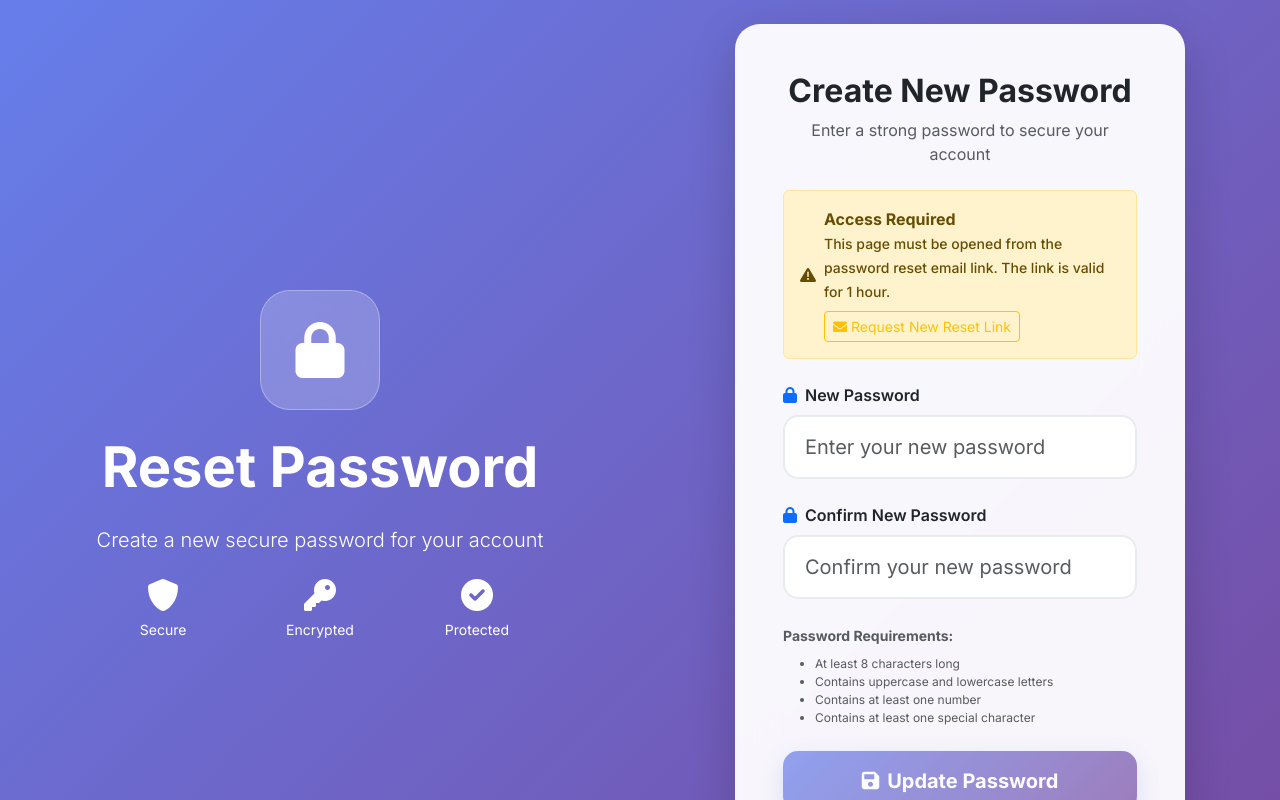
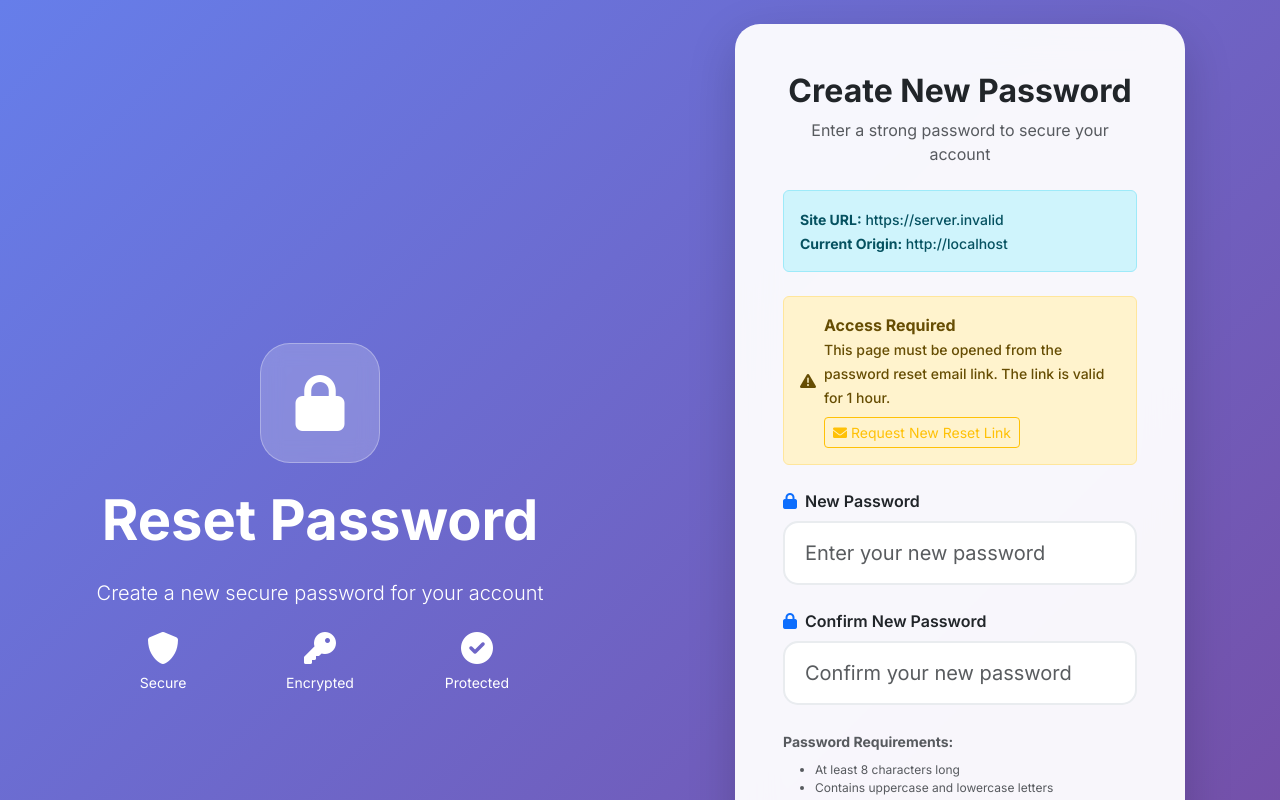
Before and after one commit to Lekgalake/online-exam-repository-master, a React (Create React App) app: page /reset-password in a window 1280 px wide. Shown: the top 800 px of the page. Built offline with nearby package versions, Linux system fonts and the light colour scheme; no server answers; the HTML template or start-up script is replaced by a standard one.

Commit message:
Update ResetPassword.js

```diff
--- a/src/components/ResetPassword.js
+++ b/src/components/ResetPassword.js
@@ -8,7 +8,6 @@ const ResetPassword = () => {
   const [loading, setLoading] = useState(false);
   const [message, setMessage] = useState('');
   const [error, setError] = useState('');
-  const [debugInfo, setDebugInfo] = useState('');
   const [passwordStrength, setPasswordStrength] = useState('');
   const [hasRecoverySession, setHasRecoverySession] = useState(false);
   const [isCheckingSession, setIsCheckingSession] = useState(true);
@@ -20,6 +19,12 @@ const ResetPassword = () => {
       return () => clearTimeout(timer);
     }
   }, [error]);
+
+  useEffect(() => {
+    const siteUrl = process.env.REACT_APP_SITE_URL || window.location.origin;
+    console.log('Site URL:', siteUrl);
+    console.log('Current origin:', window.location.origin);
+  }, []);
 
   useEffect(() => {
     if (message) {
@@ -163,6 +168,13 @@ const ResetPassword = () => {
     setError('');
     setMessage('');
 
+    // Ensure we're not still checking for a session
+    if (isCheckingSession) {
+      setError('❌ Still verifying your access. Please wait...');
+      setLoading(false);
+      return;
+    }
+
     // Ensure the page was opened from the password reset email link
     if (!hasRecoverySession) {
       setError('❌ This page must be opened from the password reset email link. Please request a new link.');
@@ -283,8 +295,41 @@ const ResetPassword = () => {
                 <p className="text-muted">Enter a strong password to secure your account</p>
               </div>
 
+              {/* Debug Information - Only show in development */}
+              {process.env.NODE_ENV === 'development' && (
+                <div className="alert alert-info mb-4" role="alert">
+                  <small>
+                    <strong>Site URL:</strong> {process.env.REACT_APP_SITE_URL || window.location.origin}
+                    <br />
+                    <strong>Current Origin:</strong> {window.location.origin}
+                  </small>
+                </div>
+              )}
+
+              {/* Development Helper - Remove this in production */}
+              {process.env.NODE_ENV === 'development' && window.location.hash && (
+                <div className="alert alert-secondary mb-4" role="alert">
+                  <small>
+                    <strong>URL Hash:</strong> {window.location.hash.substring(0, 50)}...
+                    <br />
+                    <strong>Has Access Token:</strong> {window.location.hash.includes('access_token') ? '✅ Yes' : '❌ No'}
+                    <br />
+                    <strong>Recovery Type:</strong> {new URLSearchParams(window.location.hash.substring(1)).get('type') || '❌ None'}
+                  </small>
+                </div>
+              )}
+
               {/* Recovery Session Warning Banner */}
-              {!hasRecoverySession && (
+              {isCheckingSession ? (
+                <div className="alert alert-info d-flex align-items-center mb-4" role="alert">
+                  <span className="spinner-border spinner-border-sm me-2" role="status"></span>
+                  <div>
+                    <strong>Checking Access...</strong>
+                    <br />
+                    <small>Verifying your reset link...</small>
+                  </div>
+                </div>
+              ) : !hasRecoverySession && (
                 <div className="alert alert-warning d-flex align-items-center mb-4" role="alert">
                   <i className="fas fa-exclamation-triangle me-2"></i>
                   <div>
@@ -384,7 +429,7 @@ const ResetPassword = () => {
                 {/* Submit Button */}
                 <button
                   type="submit"
-                  disabled={loading || passwordStrength !== 'Strong' || password !== confirmPassword}
+                  disabled={loading || passwordStrength !== 'Strong' || password !== confirmPassword || isCheckingSession}
                   className="btn btn-lg w-100 text-white fw-bold mb-4"
                   style={{
                     background: 'linear-gradient(135deg, #667eea 0%, #764ba2 100%)',
@@ -392,13 +437,18 @@ const ResetPassword = () => {
                     borderRadius: '15px',
                     padding: '15px',
                     boxShadow: '0 8px 25px rgba(102, 126, 234, 0.3)',
-                    opacity: (loading || passwordStrength !== 'Strong' || password !== confirmPassword) ? 0.7 : 1
+                    opacity: (loading || passwordStrength !== 'Strong' || password !== confirmPassword || isCheckingSession) ? 0.7 : 1
                   }}
                 >
                   {loading ? (
                     <>
                       <span className="spinner-border spinner-border-sm me-2" role="status"></span>
                       Updating Password...
+                    </>
+                  ) : isCheckingSession ? (
+                    <>
+                      <span className="spinner-border spinner-border-sm me-2" role="status"></span>
+                      Checking Access...
                     </>
                   ) : (
                     <>
```
